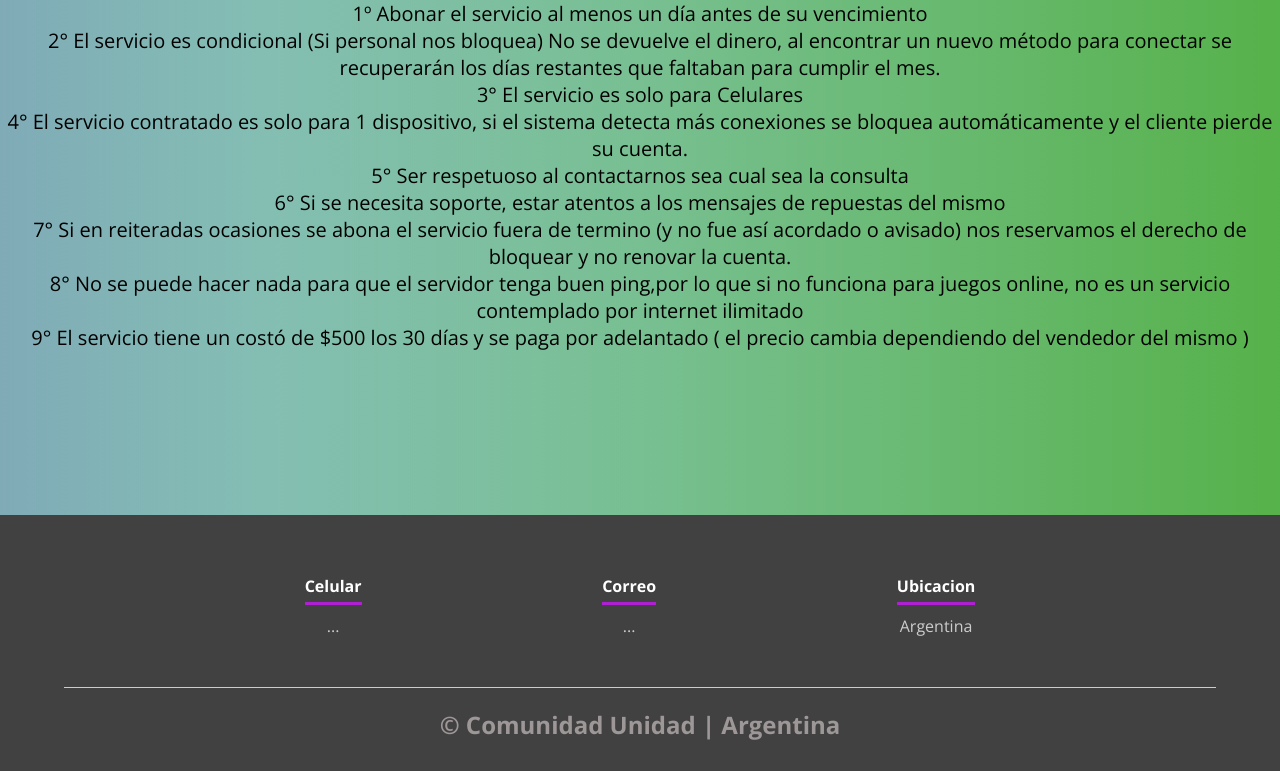
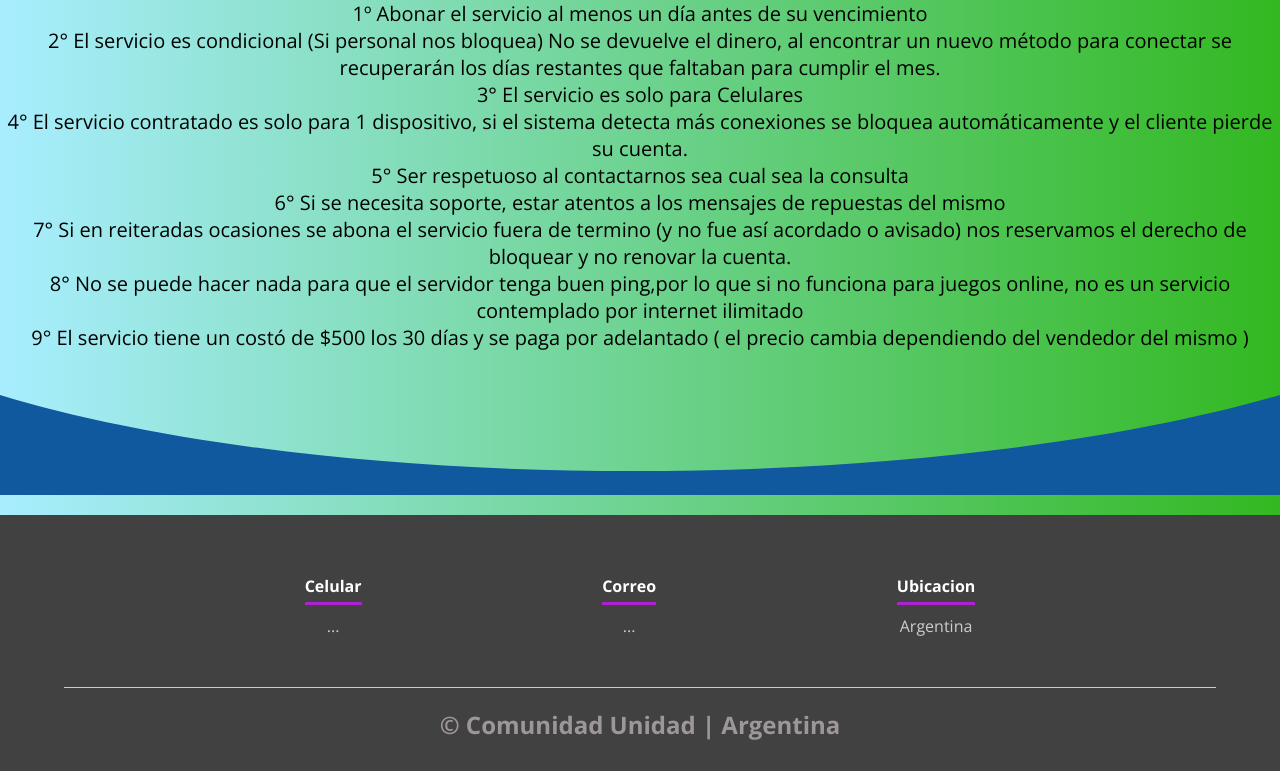
Before and after one commit to conectados20/Terminos-y-Condiciones, a plain HTML site: page index.html in a window 1280 px wide. Shown: the part 85-856 px from the top of the page. Drawn offline with nearby package versions, Linux system fonts and the light colour scheme.

Commit message:
Add files via upload

```diff
--- a/css/estilos.css
+++ b/css/estilos.css
@@ -34,9 +34,9 @@ header {
     height: 600px;
     background: #4e90bc;
     /* fallback for old browsers */
-    background: -webkit-linear-gradient(to right, hsla(180, 45%, 32%, 0.5), hsla(115, 75%, 39%, 0.466)), url(../img/fondo.jp);
+    background: -webkit-linear-gradient(to right, hsl(180, 95%, 86%), hsl(115, 81%, 35%)), url(../img/fondo.jp);
     /* Chrome 10-25, Safari 5.1-6 */
-    background: linear-gradient(to right, hsla(192, 59%, 44%, 0.486), rgba(36, 155, 20, 0.767)), url(../img/fondo.jp);
+    background: linear-gradient(to right, hsl(192, 100%, 83%), rgb(51, 184, 33)), url(../img/fondo.jp);
     /* W3C, IE 10+/ Edge, Firefox 16+, Chrome 26+, Opera 12+, Safari 7+ */
     background-size: cover;
     background-attachment: fixed;
--- a/index.html
+++ b/index.html
@@ -32,10 +32,11 @@
 <h3>6° Si se necesita soporte, estar atentos a los mensajes de  repuestas del mismo</h3>
 <h3>7° Si en reiteradas ocasiones se abona el servicio fuera de termino (y no fue así acordado o avisado) nos reservamos el derecho de bloquear y no renovar la cuenta.</h3>
 <h3>8° No se puede hacer nada para que el servidor tenga buen ping,por lo que si no funciona para juegos online, no es un servicio contemplado por internet ilimitado</h3>
-<h3>9° El servicio tiene un costó de $500  los 30 días y se paga por adelantado ( el precio cambia dependiendo del vendedor del mismo )</h3>
+<h3>9° El servicio tiene un costó de $500 los 30 días y se paga por adelantado ( el precio cambia dependiendo del vendedor del mismo )
+</h3>
 
      </section>
-        <div style="height: 150px; overflow: hidden;" ><svg viewBox="0 0 500 150" preserveAspectRatio="none" style="height: 100%; width: 100%;"><path d="M0.00,49.98 C132.34,152.47 363.71,150.50 500.00,49.98 L500.00,150.00 L0.00,150.00 Z" style="stroke: none; fill: rgba(16, 89, 158, 0);"></path></svg></div>
+        <div style="height: 150px; overflow: hidden;" ><svg viewBox="0 0 500 150" preserveAspectRatio="none" style="height: 100%; width: 100%;"><path d="M0.00,49.98 C132.34,152.47 363.71,150.50 500.00,49.98 L500.00,150.00 L0.00,150.00 Z" style="stroke: none; fill: rgb(16, 89, 158);"></path></svg></div>
     </header>
    <!-- <main>
         <section id="Prestamos" class="contenedor sobre-nosotros">
```
